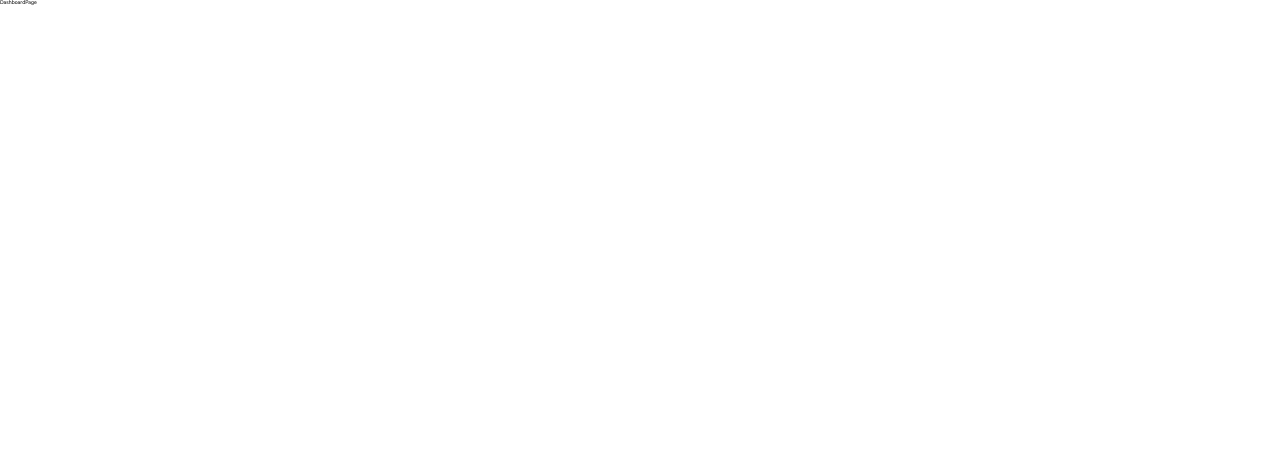
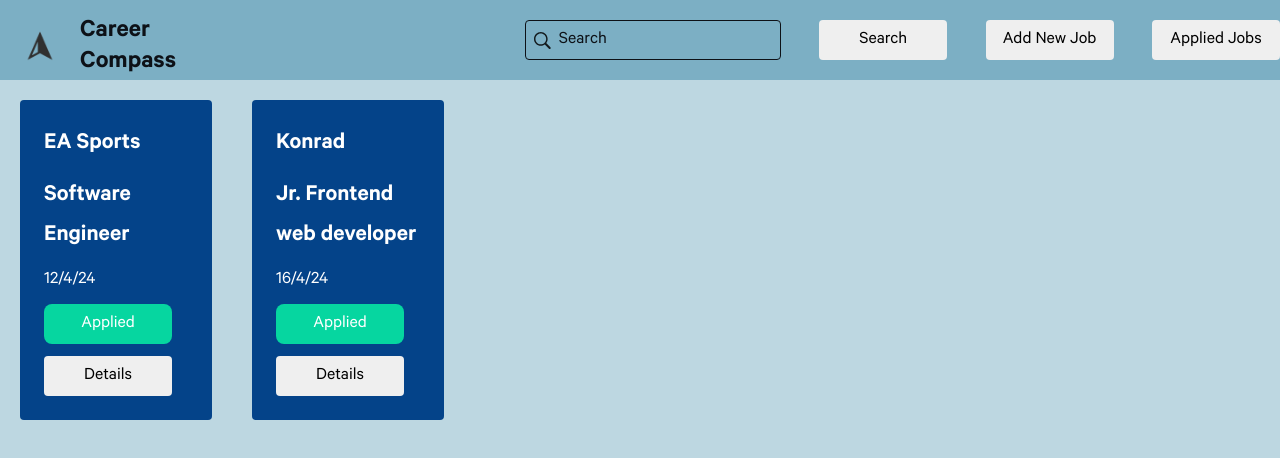
Before and after one commit to gaurav-khurana/careercompass, a React (Vite) app: page /dashboard in a window 1280 px wide. Shown: the top 458 px of the page. Built offline with nearby package versions, Linux system fonts and the light colour scheme.

Commit message:
Dashboard Page, NavBar, Search Bar, Job Card, Button basic structure & styling DONE

```diff
--- a/src/components/Button/Button.scss
+++ b/src/components/Button/Button.scss
@@ -0,0 +1,25 @@
+@use "../../stylesPartials/mixins" as *;
+@use "../../stylesPartials/variables" as *;
+
+.btn {
+  height: $button-height;
+  width: 10vw;
+  border-radius: $button-radius;
+  border: 0;
+  cursor: pointer;
+
+  &__search {
+  }
+
+  &__add {
+    &-container {
+      //   vertical-align: middle;
+    }
+  }
+
+  &__applied {
+  }
+
+  &__details {
+  }
+}
--- a/src/components/Button/Button.tsx
+++ b/src/components/Button/Button.tsx
@@ -0,0 +1,32 @@
+import "./Button.scss";
+
+interface Props {
+  containerClassName: string;
+  buttonType: any;
+  buttonText: string;
+  buttonHandler: () => void;
+}
+
+function Button({
+  containerClassName,
+  buttonClassName,
+  buttonType,
+  buttonText,
+  buttonHandler,
+}: Props) {
+  return (
+    <>
+      <div className={containerClassName}>
+        <button
+          className={`btn ${buttonClassName}`}
+          onClick={buttonHandler}
+          type={buttonType}
+        >
+          {buttonText}
+        </button>
+      </div>
+    </>
+  );
+}
+
+export default Button;
--- a/src/components/JobCard/JobCard.scss
+++ b/src/components/JobCard/JobCard.scss
@@ -0,0 +1,46 @@
+@use "../../stylesPartials/variables" as *;
+@use "../../stylesPartials/mixins" as *;
+
+.jobCard {
+  &-container {
+    width: 15vw;
+    height: 32rem;
+    // border: $divider-width solid $divider-color;
+    padding: $spacing-big;
+    background-color: $color-secondary-dark-blue;
+    color: $color-primary-white;
+    margin: 2rem;
+    border-radius: $button-radius;
+
+    @include flexbox(column, flex-start, flex-start);
+  }
+
+  &__company {
+    margin-bottom: $padding-small;
+  }
+
+  &__position {
+    margin-bottom: $padding-small;
+  }
+
+  &__date {
+    margin-bottom: $padding-small;
+  }
+
+  &__status {
+    width: 10vw;
+    padding: $spacing-small;
+    text-align: center;
+    color: $color-primary-white;
+    border-radius: $spacing-small;
+    margin-bottom: $padding-small;
+
+    &--applied {
+      background-color: $color-primary-green;
+    }
+
+    &--rejected {
+      background-color: $color-primary-red;
+    }
+  }
+}
--- a/src/components/JobCard/JobCard.tsx
+++ b/src/components/JobCard/JobCard.tsx
@@ -1,9 +1,53 @@
 import "./JobCard.scss";
+import Button from "../Button/Button";
+import { useNavigate } from "react-router-dom";
 
-function JobCard() {
+interface Props {
+  id: number;
+  company_name: string;
+  job_position: string;
+  date: string;
+  status: string;
+}
+//  option 1 for interface use function JobCard({ job }: Props) {}
+//  and from parent pass entire job obj down as props
+// interface Props {
+//   job: any;
+// }
+
+function JobCard({ id, company_name, job_position, date, status }: Props) {
+  const navigate = useNavigate();
+
+  function handleJobDetails(event: MouseEvent) {
+    console.log(event.target);
+    navigate(`/${id}`);
+  }
+
   return (
     <>
-      <div>JobCard</div>
+      <div className="jobCard-container">
+        <h2 className="jobCard__company">{company_name}</h2>
+
+        <h2 className="jobCard__position">{job_position}</h2>
+
+        <h3 className="jobCard__date">{date}</h3>
+
+        {status.toLowerCase() == "applied" ? (
+          <h3 className="jobCard__status jobCard__status--applied">{status}</h3>
+        ) : (
+          <h3 className="jobCard__status jobCard__status--rejected">
+            {status}
+          </h3>
+        )}
+
+        <Button
+          containerClassName="btn__details-container"
+          buttonClassName="btn__details"
+          buttonType="button"
+          buttonText="Details"
+          buttonHandler={handleJobDetails}
+        />
+      </div>
     </>
   );
 }
--- /dev/null
+++ b/src/components/Navbar/Navbar.scss
@@ -0,0 +1,34 @@
+@use "../../stylesPartials/variables" as *;
+@use "../../stylesPartials/mixins" as *;
+
+.navbar {
+  &-container {
+    width: 100vw;
+    height: 10vh;
+    background-color: $color-secondary-light-blue;
+
+    @include flexbox(row, space-between, center);
+  }
+
+  &-logo-container {
+    height: 10vh;
+    width: 18vw;
+    cursor: pointer;
+
+    @include flexbox(row, flex-start, center);
+  }
+
+  &__logo {
+    width: 80px;
+    height: 80px;
+  }
+
+  &__title {
+    margin-top: 1.5rem;
+  }
+}
+
+a {
+  text-decoration: none;
+  color: $color-secondary-black;
+}
--- /dev/null
+++ b/src/components/Navbar/Navbar.tsx
@@ -0,0 +1,57 @@
+import "./Navbar.scss";
+import logo from "../../assets/images/compasslogo2.png";
+import SearchBar from "../SearchBar/SearchBar";
+import Button from "../Button/Button";
+import { Link } from "react-router-dom";
+
+function Navbar() {
+  function handleAddButton(event: MouseEvent) {
+    console.log(event.target);
+  }
+
+  function handleAppliedJobs(event: MouseEvent) {
+    console.log(event.target);
+  }
+
+  function handleSearchButton(event: MouseEvent) {
+    console.log(event.target);
+  }
+  return (
+    <div className="navbar-container">
+      <Link to="/">
+        <div className="navbar-logo-container">
+          <img className="navbar__logo" src={logo} alt="Career compass logo" />
+
+          <h2 className="navbar__title">Career Compass</h2>
+        </div>
+      </Link>
+
+      <SearchBar />
+
+      <Button
+        containerClassName="btn__search-container"
+        buttonClassName="btn__search"
+        buttonHandler={handleSearchButton}
+        buttonType="button"
+        buttonText="Search"
+      />
+      <Button
+        containerClassName="btn__add-container"
+        buttonClassName="btn__add"
+        buttonHandler={handleAddButton}
+        buttonType="button"
+        buttonText="Add New Job"
+      />
+
+      <Button
+        containerClassName="btn__applied-container"
+        buttonClassName="btn__applied"
+        buttonHandler={handleAppliedJobs}
+        buttonType="button"
+        buttonText="Applied Jobs"
+      />
+    </div>
+  );
+}
+
+export default Navbar;
--- a/src/components/SearchBar/SearchBar.scss
+++ b/src/components/SearchBar/SearchBar.scss
@@ -0,0 +1,38 @@
+@use "../../stylesPartials/variables" as *;
+@use "../../stylesPartials/mixins" as *;
+
+.searchBar {
+  width: 20vw;
+  height: 5vh;
+  border: $divider-width solid $color-secondary-black;
+  border-radius: $button-radius;
+  padding: $spacing-small;
+  margin-left: 20vw;
+
+  @include flexbox(row, flex-start, center);
+
+  &__icon {
+    width: 17px;
+    height: 17px;
+    margin-right: $spacing-small;
+  }
+
+  &__input {
+    background-color: $color-secondary-light-blue;
+    height: 3.5rem;
+    width: 16vw;
+    border: 0;
+
+    &::placeholder {
+      color: $color-secondary-black;
+      //   margin-top: 7px;
+      //   padding-top: 7px;
+    }
+
+    &:focus,
+    &:active {
+      border: 0;
+      outline: 0;
+    }
+  }
+}
--- a/src/components/SearchBar/SearchBar.tsx
+++ b/src/components/SearchBar/SearchBar.tsx
@@ -1,9 +1,26 @@
 import "./SearchBar.scss";
+import SearchIcon from "../../assets/icons/search.svg";
 
 function SearchBar() {
   return (
     <>
-      <div>SearchBar</div>
+      {/* <div className="searchBar-container"> */}
+      <div className="searchBar">
+        <img
+          className="searchBar__icon"
+          src={SearchIcon}
+          alt="Search Icon image"
+        />
+        {/* <h3 className="searchBar__text">Search</h3> */}
+        <input
+          className="searchBar__input"
+          type="text"
+          name="search"
+          id="search"
+          placeholder="Search"
+        />
+      </div>
+      {/* </div> */}
     </>
   );
 }
--- a/src/pages/DashboardPage/DashboardPage.scss
+++ b/src/pages/DashboardPage/DashboardPage.scss
@@ -0,0 +1,12 @@
+@use "../../stylesPartials/variables" as *;
+@use "../../stylesPartials/mixins" as *;
+
+.jobs {
+  &-container {
+    width: 100vw;
+    height: 90vh;
+    background-color: rgba(124, 175, 196, 0.5);
+
+    @include flexbox(row, flex-start, flex-start);
+  }
+}
--- a/src/pages/DashboardPage/DashboardPage.tsx
+++ b/src/pages/DashboardPage/DashboardPage.tsx
@@ -1,9 +1,29 @@
 import "./DashboardPage.scss";
+import Navbar from "../../components/Navbar/Navbar";
+import allJobs from "../../data/allJobs.json";
+import JobCard from "../../components/JobCard/JobCard";
+
+console.log(allJobs);
 
 function DashboardPage() {
   return (
     <>
-      <div>DashboardPage</div>
+      <div className="dashboard-container">
+        <Navbar />
+
+        <section className="jobs-container">
+          {allJobs.map((job) => (
+            <JobCard
+              key={job.id}
+              id={job.id}
+              company_name={job.company_name}
+              job_position={job.job_position}
+              date={job.date}
+              status={job.status}
+            />
+          ))}
+        </section>
+      </div>
     </>
   );
 }
```
